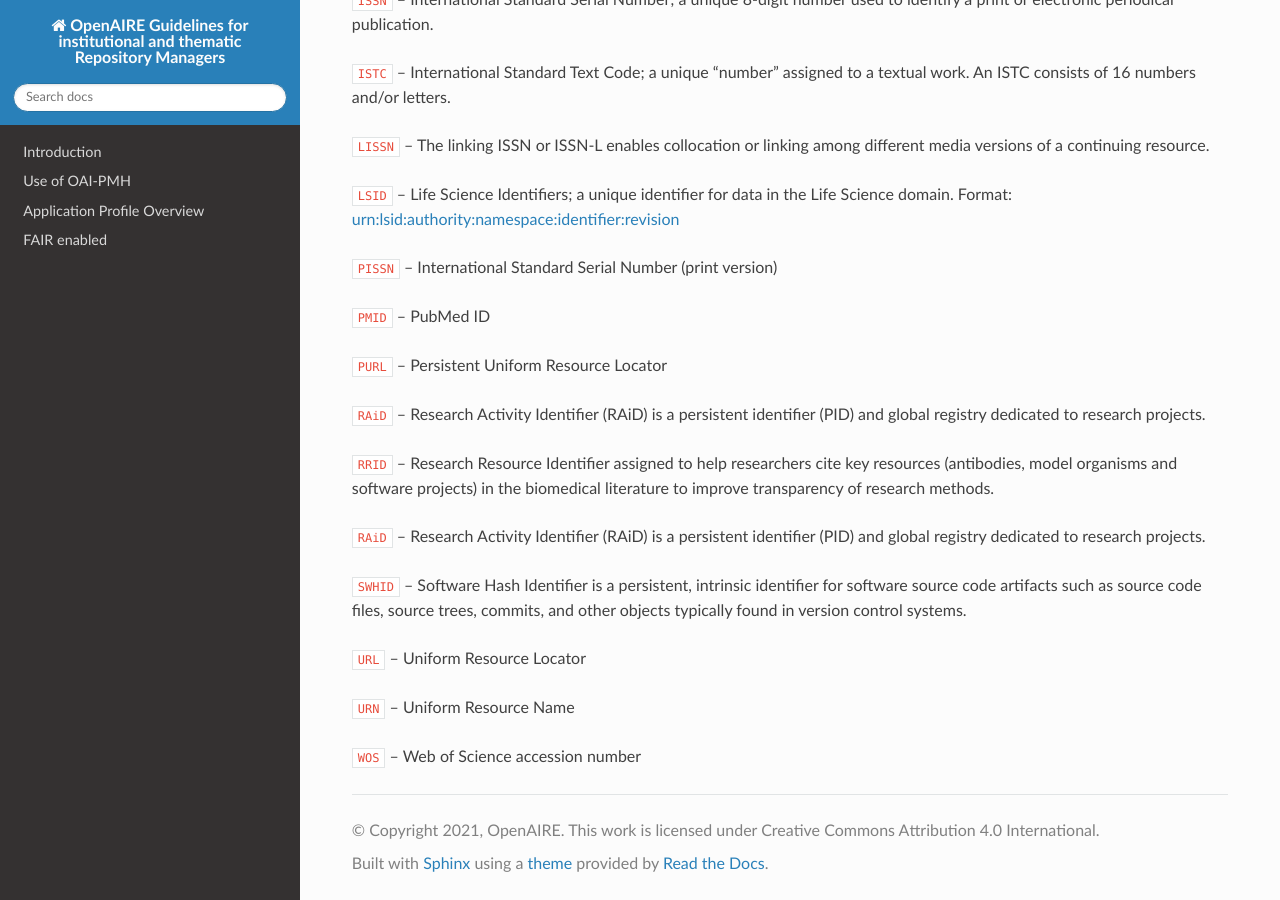
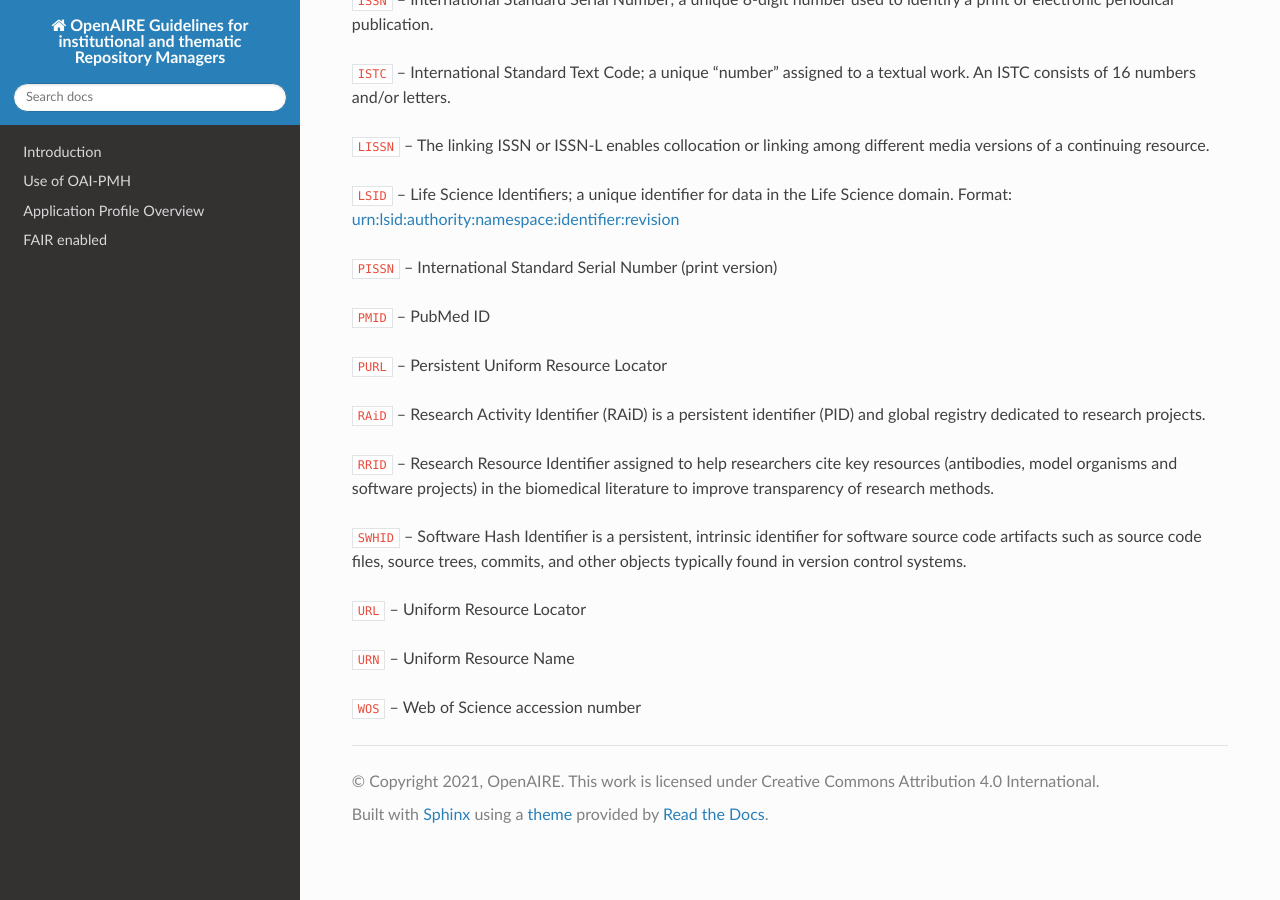
Before and after one commit to openaire/guidelines-literature-repositories, a Sphinx documentation site: the page built from docs/vocabularies/relatedidentifiertype.rst, in a window 1280 px wide and 900 px high, scrolled down 672 px. Built offline with Sphinx 7.4.7 and the Read the Docs theme 3.1.0, drawn with Linux system fonts in a browser that asks for light colours; a script that is not in the unit is left out.

Commit message:
Update relatedidentifiertype.rst

```diff
--- a/docs/vocabularies/relatedidentifiertype.rst
+++ b/docs/vocabularies/relatedidentifiertype.rst
@@ -19,7 +19,6 @@
 * ``PURL`` – Persistent Uniform Resource Locator
 * ``RAiD`` – Research Activity Identifier (RAiD) is a persistent identifier (PID) and global registry dedicated to research projects.
 * ``RRID`` – Research Resource Identifier assigned to help researchers cite key resources (antibodies, model organisms and software projects) in the biomedical literature to improve transparency of research methods.
-* ``RAiD`` – Research Activity Identifier (RAiD) is a persistent identifier (PID) and global registry dedicated to research projects.
 * ``SWHID`` – Software Hash Identifier is a persistent, intrinsic identifier for software source code artifacts such as source code files, source trees, commits, and other objects typically found in version control systems.
 * ``URL`` – Uniform Resource Locator
 * ``URN`` – Uniform Resource Name
```
